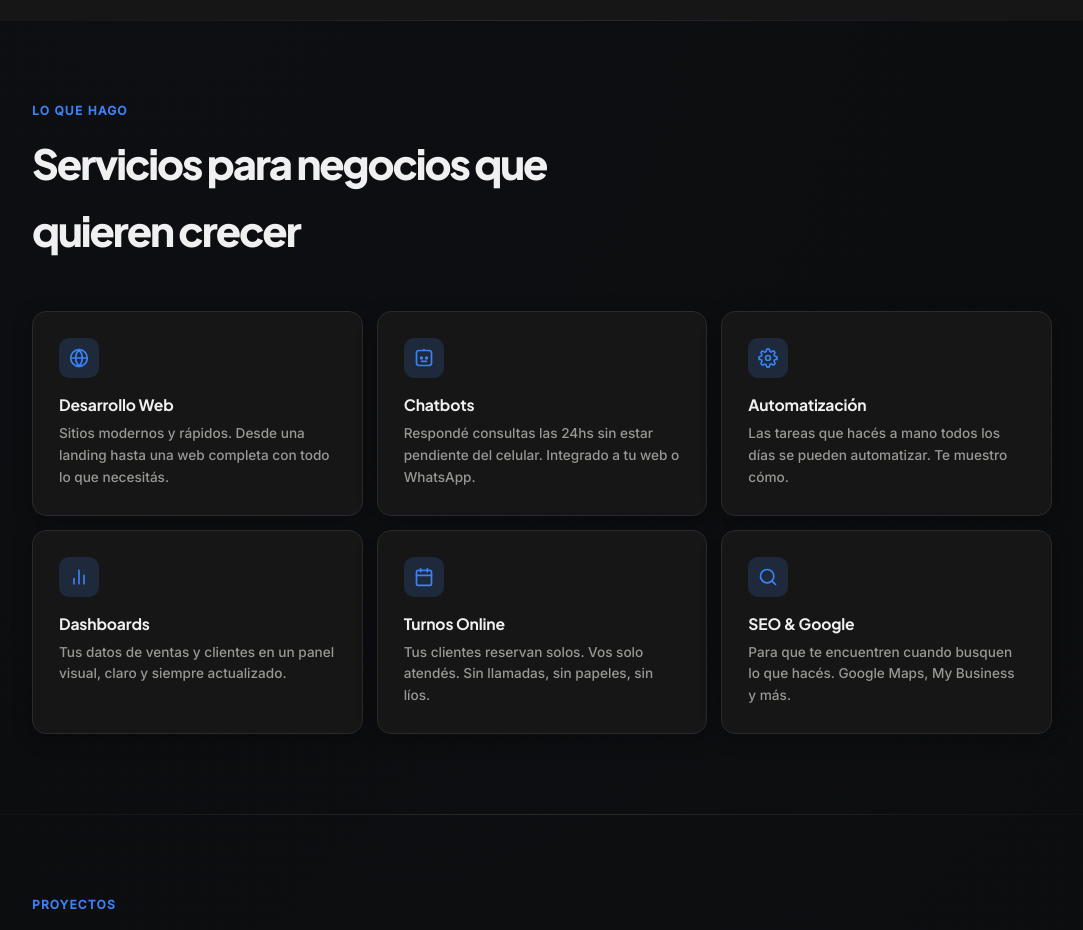
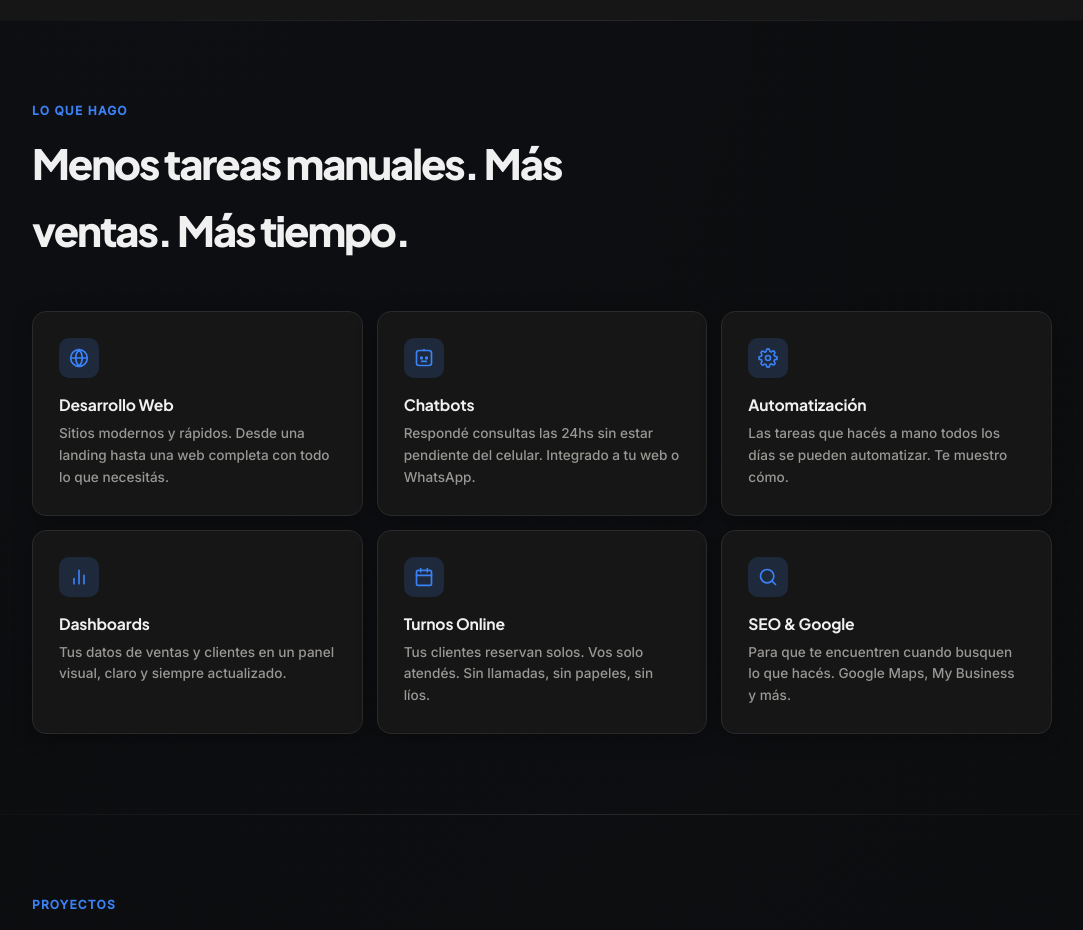
Before and after one commit to Agus3312/Portfolio-NahuDev, a website: page index.html in a window 1280 px wide. Shown: the part 780-1710 px from the top of the page, without its empty margins (98-1181 px from the left). Drawn offline with Linux system fonts and the light colour scheme.

Commit message:
style: update services section title

```diff
--- a/index.html
+++ b/index.html
@@ -65,7 +65,7 @@
 <!-- ═══════════════ SERVICIOS ═══════════════ -->
 <section class="section" id="servicios">
   <div class="section-eyebrow reveal">Lo que hago</div>
-  <div class="section-title reveal reveal-d1">Servicios para negocios que quieren crecer</div>
+  <div class="section-title reveal reveal-d1">Menos tareas manuales. Más ventas. Más tiempo.</div>
   <div class="services-grid">
 
     <div class="svc reveal reveal-d1">
```
